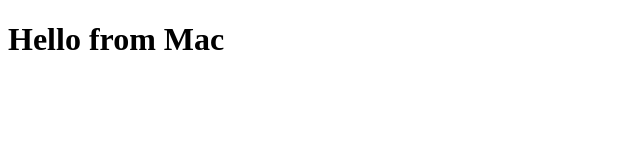
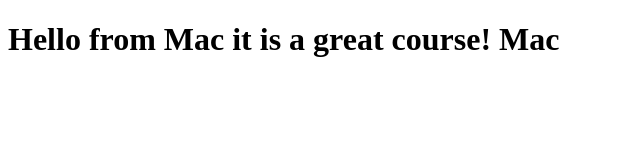
Before and after one commit to hoping1982/coursera-test, a plain HTML site: page cite/index2.html in a window 1280 px wide. Shown: the whole page, without its empty margins (0-640 px from the left). Drawn offline with Linux system fonts and the light colour scheme.

Commit message:
Small addition to our page content Mac.

```diff
--- a/cite/index2.html
+++ b/cite/index2.html
@@ -4,6 +4,6 @@
 	<title>Hello again! Mac</title>
 </head>
 <body>
-	<h1>Hello from Mac</h1>
+	<h1>Hello from Mac it is a great course! Mac</h1>
 </body>
 </html>
```
